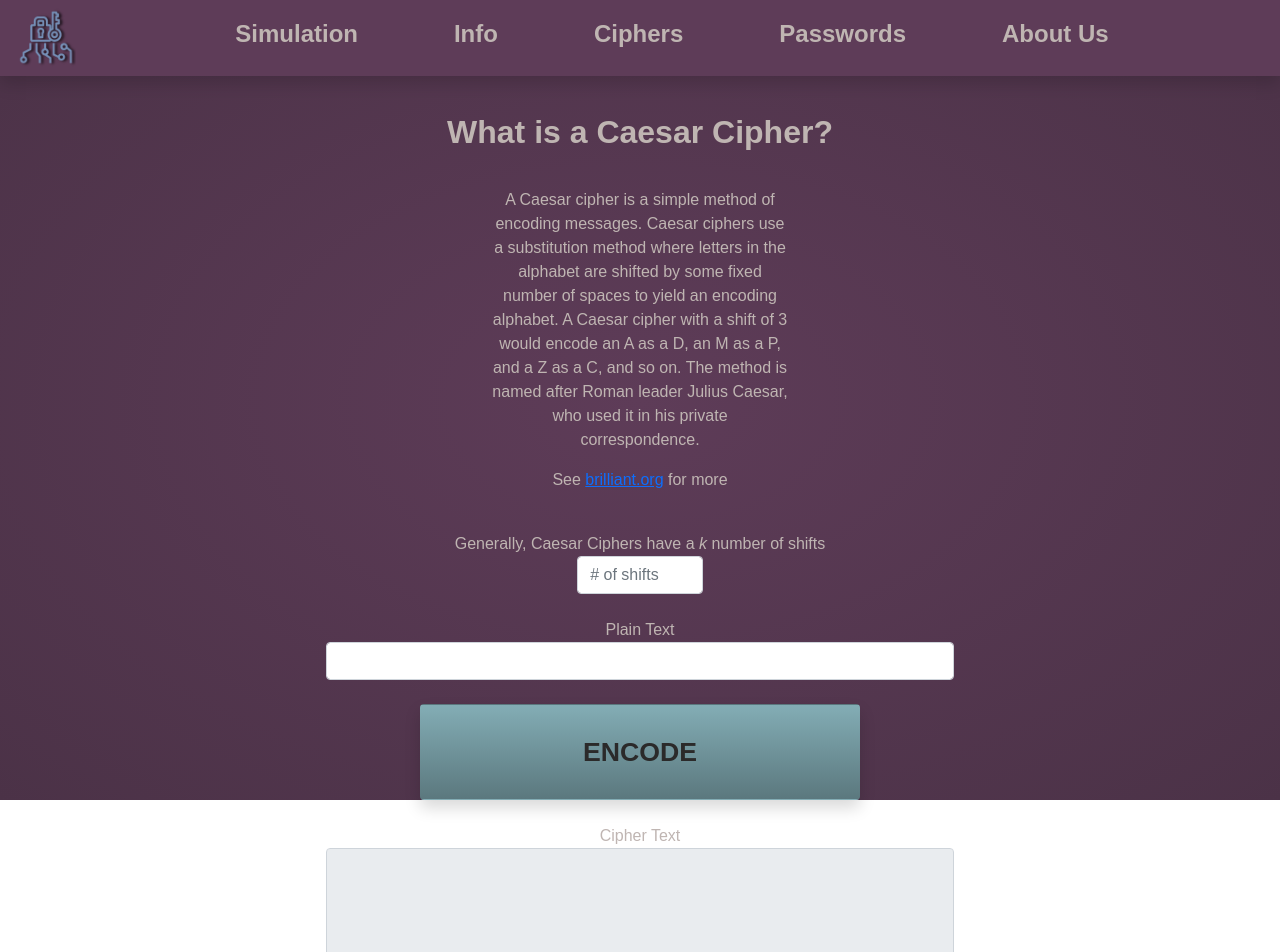
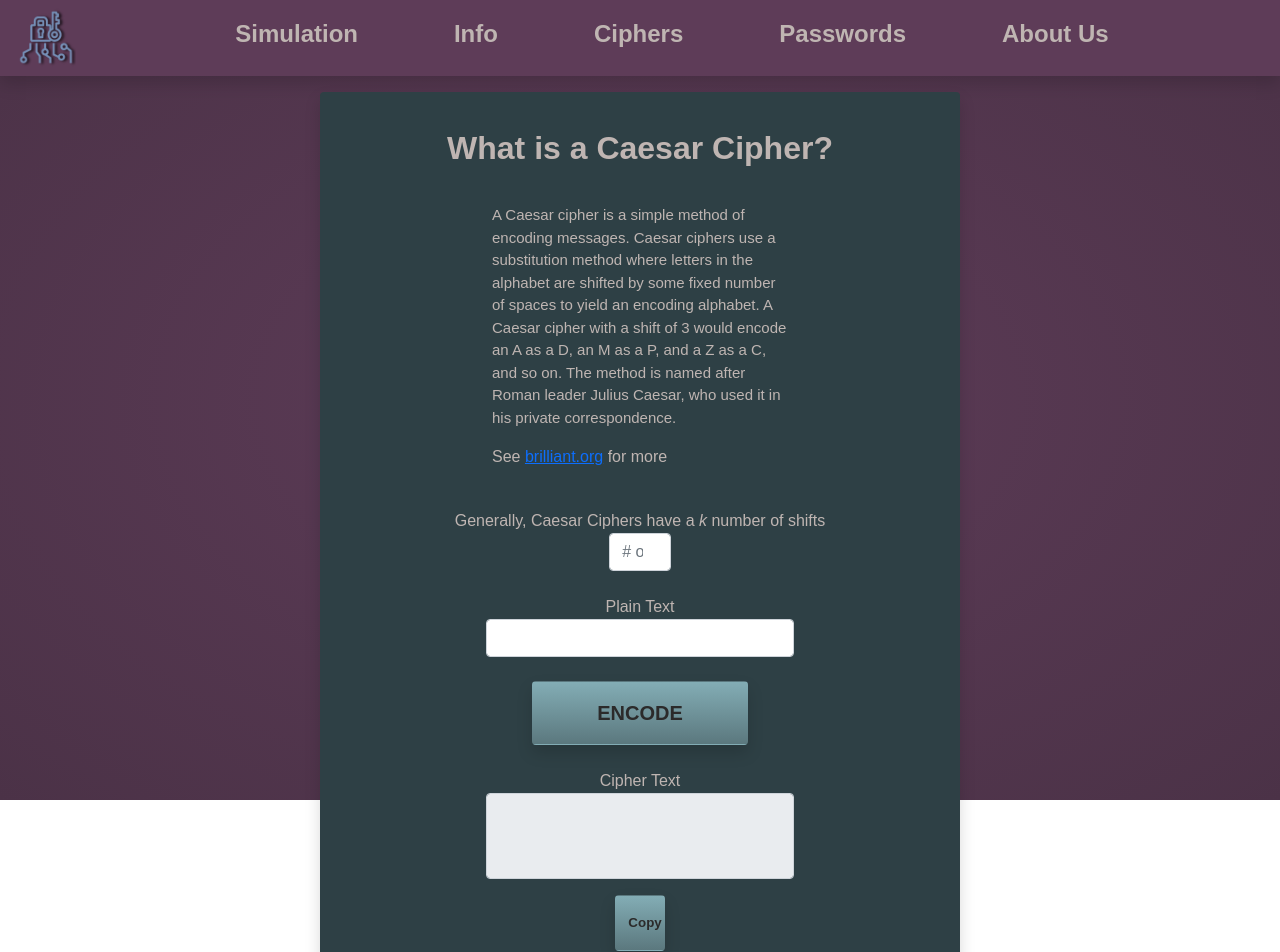
Before and after one commit to cameronleej/cybexe, an Angular app: page /Ciphers in a window 1280 px wide. Shown: the top 952 px of the page. Built offline with nearby package versions, Linux system fonts and the light colour scheme.

Commit message:
added some styling, and hide password feature

```diff
--- a/src/app/ciphers/ciphers.component.css
+++ b/src/app/ciphers/ciphers.component.css
@@ -2,6 +2,9 @@
     padding:2rem;
     font-weight: bold;
     font-size: 2rem;
+}
+.container-fluid{
+    background-color: #2e4045;
 }
 .btn-custom {
     color: #2c2c2c;
@@ -9,7 +12,7 @@
 .textbox{
     width: 50%;
     margin: auto;
-    height: 10rem;
+    resize: none;
 }
 .information{
     margin: auto;
@@ -21,24 +24,24 @@
     font-weight: 700;
     color: rgb(43, 42, 42);
     height: 3.5rem;
-    width: 6%;
+    width: 8%;
 }
 .run-button {
     background-image: linear-gradient(#83adb5, #5b787e);
-    font-size: 20pt;
+    font-size: 15pt;
     font-weight: 700;
     color: rgb(43, 42, 42);
-    height: 6rem;
+    height: 4rem;
     width: 35%;
     transition: transform cubic-bezier(.68,-0.55,.59,3.32) .3s;
 }
 
 .run-button:hover {
     background-image: linear-gradient(#83adb5, #5b787e);
-    font-size: 20pt;
+    font-size: 15pt;
     font-weight: 700;
     color: rgb(43, 42, 42);
-    height:6rem;
+    height:4rem;
     width: 35%;
     transform: translatey(-6px);
 }
--- a/src/app/ciphers/ciphers.component.html
+++ b/src/app/ciphers/ciphers.component.html
@@ -1,12 +1,13 @@
 
 
-<div class="container-fluid text-center justify-content-center">
+
+<div class="container-fluid text-center mt-3 rounded shadow col-6 justify-content-center">
   <div id="rand">What is a Caesar Cipher?</div>
 
   <div class="row">
-    <div class="col-3" style="margin: auto;">
+    <div class="col-6" style="margin: auto; text-align: left;">
 
-      <p>A Caesar cipher is a simple method of encoding messages. Caesar ciphers use a substitution method where letters in the alphabet are shifted by some
+      <p style="font-size: 15px;">A Caesar cipher is a simple method of encoding messages. Caesar ciphers use a substitution method where letters in the alphabet are shifted by some
         fixed number of spaces to yield an encoding alphabet. A Caesar cipher with a shift of 3 would encode an A as a D, an M as a P, and a Z as a C, and so on.
         The method is named after Roman leader Julius Caesar, who used it in his private correspondence.</p>
         <p>See <a href="https://brilliant.org/wiki/caesar-cipher/#using-a-caesar-cipher" target="_blank" rel="noopener noreferrer">brilliant.org</a> for more</p>
@@ -33,8 +34,8 @@
 
   <div class="form-group pt-4 pb-4">
     <label for="exampleFormControlTextarea1">Cipher Text</label>
-    <textarea  type="text" class="form-control textbox" id="exampleFormControlTextarea1" value="{{this.finalText}}" rows="7" #userinput readonly></textarea>
-    <button (click)="copyInputMessage(userinput)" type="button" class="btn copy shadow" value="click to copy" >Copy to clipboard</button>
+    <textarea  type="text" class="form-control textbox mb-3" id="exampleFormControlTextarea1" value="{{this.finalText}}" rows="3" #userinput readonly></textarea>
+    <button (click)="copyInputMessage(userinput)" type="button" class="btn copy rounded shadow" value="click to copy" >Copy</button>
   </div>
 
 
--- a/src/app/passwords/passwords.component.css
+++ b/src/app/passwords/passwords.component.css
@@ -2,7 +2,9 @@
     width:fit-content;
     justify-content: center;
 }
-
+.container-fluid{
+    background-color: #2e4045;
+}
 #rand{
     padding:2rem;
     font-weight: bold;
@@ -24,14 +26,6 @@
 
 }
 
-
-#low-med-high{
-    background-color: #bfb5b2;
-    box-shadow: 10px;
-    padding: 1rem;
-    opacity: 60%;
-    border: 1px solid grey;
-}
 .run-button {
     background-image: linear-gradient(#83adb5, #5b787e);
     font-size: 15pt;
@@ -42,7 +36,7 @@
     transition: transform cubic-bezier(.68,-0.55,.59,3.32) .3s;
 }
 .textbox{
-    width: 50%;
+    width: 75%;
     margin: auto;
 }
 .red{
--- a/src/app/passwords/passwords.component.html
+++ b/src/app/passwords/passwords.component.html
@@ -1,4 +1,6 @@
-<div class="container-fluid text-center justify-content-center">
+
+
+<div class="container-fluid text-center rounded shadow justify-content-center mt-3 col-6">
     <div id="rand">Random Password Generator</div>
 
 
@@ -32,8 +34,8 @@
 -->
 <div class="row">
 
-    <div class="input-group mb-3 justify-content-center" style="width:20%; margin:auto;">
-            <textarea rows="1" style="text-align: center;"class="form-control textbox" value="{{this.newPassword}}"type="text" readonly></textarea>
+    <div class="input-group mb-3" style="width:50%; margin:auto;">
+            <textarea rows="3" style="text-align: left;resize: none;"class="form-control textbox" value="{{this.newPassword}}"type="text" readonly></textarea>
     </div>
 
 </div>
@@ -73,16 +75,14 @@
     MY PASSWORD STRENGTH
 -->
 <div class="row">
-    <div class="col-4"></div>
 
-    <div class=" col-3 input-group mb-3 px-3 justify-content-center">
-        <span class="input-group-text input-custom-2" id="basic-addon1">
-            <div class="p-1" style="font-size: 10pt; font-weight: bold;"></div>
+    <div *ngIf="">
 
-            <input type="password" id="passInput" class="form-control input-custom" placeholder="your password..." #passInput>
-        </span>
     </div>
-    <div class="col-4"></div>
+    <input type="password" style="width:30%;margin:auto;" id="passInput" class="form-control " placeholder="your password..." #passInput>
+
+    <span ><input (change)="showPass()" id="passVis" type="checkbox" #passVis> show</span>
+
 
 </div>
 <!-- Run button -->
@@ -97,7 +97,7 @@
     low med high bar**** TODO
 -->
 
-<div class="row justify-content-center">
+<div class="row justify-content-center pb-4">
 
     <div class="col-4"></div>
 
@@ -113,7 +113,7 @@
 
 
 
-    <div class="col-4"></div>
+    <div class="col-4 pb-4"></div>
 
 </div>
 
--- a/src/app/passwords/passwords.component.ts
+++ b/src/app/passwords/passwords.component.ts
@@ -30,6 +30,14 @@ export class PasswordsComponent implements OnInit {
     var myPass =(<HTMLInputElement>document.getElementById("passInput")).value;
 
     this.myStrength = testStrength(myPass);
+  }
+  showPass(){
+  var x = (<HTMLInputElement>document.getElementById("passInput"));
+  if (x.type == "password") {
+    x.type = "text";
+  } else {
+    x.type = "password";
+  }
   }
 
 }
```
